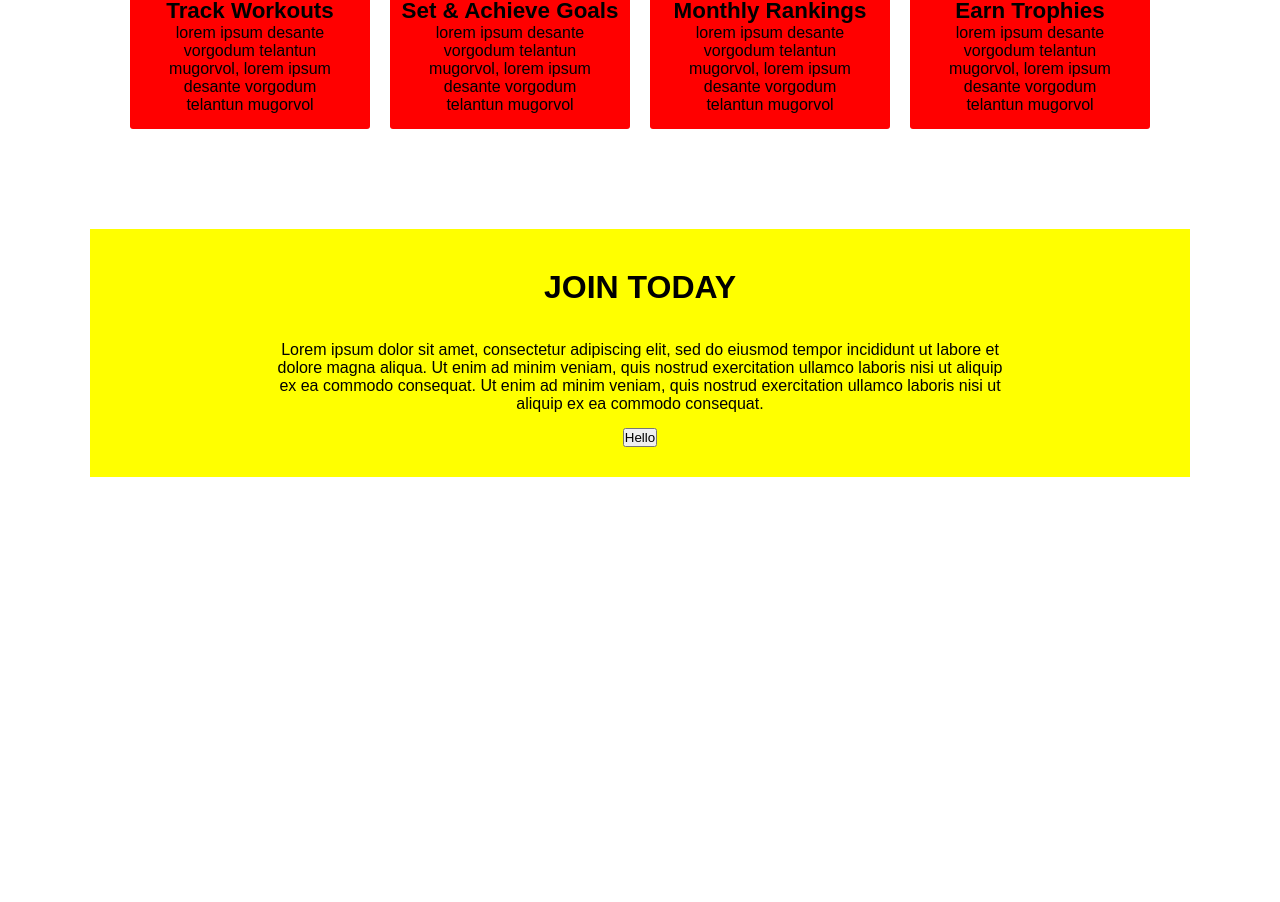
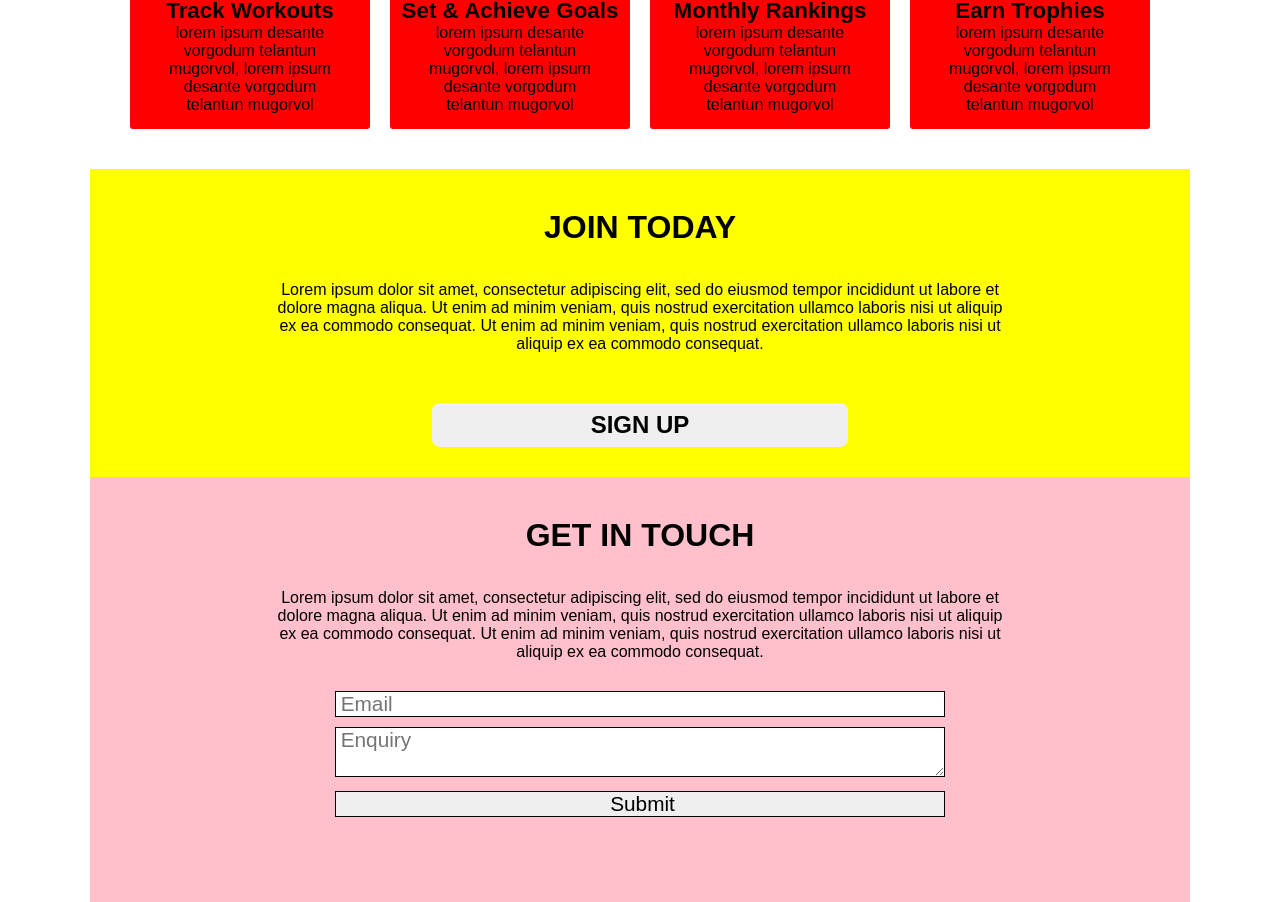
Before and after one commit to connorca22/fitalytics, a React (Create React App) app: page / in a window 1280 px wide. Shown: the part 753-1655 px from the top of the page. Before the commit the page ends 1230 px from the top, so only its background shows below. Built offline with nearby package versions, Linux system fonts and the light colour scheme.

Commit message:
created contact form on homepage, will need to connect to email client later. Created FooterNav.

```diff
--- a/src/components/Home.js
+++ b/src/components/Home.js
@@ -3,6 +3,7 @@ import {Container, Flex} from "./styled/Container.styled"
 import HomeHeader from "./homeComponents/HomeHeader"
 import AppFeatures from "./homeComponents/AppFeatures"
 import Join from "./homeComponents/Join"
+import Contact from "./homeComponents/Contact"
 
 export default function Home() {
     return (
@@ -11,6 +12,7 @@ export default function Home() {
             <HomeHeader />
             <AppFeatures />
             <Join />
+            <Contact />
         </>
     )
 }
--- /dev/null
+++ b/src/components/homeComponents/Contact.js
@@ -0,0 +1,42 @@
+import { useState } from "react"
+import { Container, Flex } from "../styled/Container.styled"
+import { SectionWrapper, Form} from "../styled/Home.styled"
+
+export default function Contact() {
+
+    const initialState = {
+        email: "",
+        enquiry: ""
+    }
+    const [formData, setFormData] = useState(initialState)
+
+    function onInputChange(event) {
+        setFormData({
+            ...formData,
+            [event.target.name]: event.target.value
+        })
+    }
+
+    // FIX: submit form to email service.
+    function onFormSubmit(event) {
+        console.log(formData.email)
+        console.log(formData.enquiry)
+        event.preventDefault()
+    }
+
+    return (
+        <SectionWrapper>
+            <Container bg="pink">
+                <Flex fd="column" ai="center" jc="space-around">
+                    <h1 style={{marginBottom: "20px", marginTop: "10px"}}>GET IN TOUCH</h1>
+                    <p style={{margin: "15px 15px", marginBottom: "15px", width: "70%"}}>Lorem ipsum dolor sit amet, consectetur adipiscing elit, sed do eiusmod tempor incididunt ut labore et dolore magna aliqua. Ut enim ad minim veniam, quis nostrud exercitation ullamco laboris nisi ut aliquip ex ea commodo consequat. Ut enim ad minim veniam, quis nostrud exercitation ullamco laboris nisi ut aliquip ex ea commodo consequat.</p>
+                    <Form onSubmit={onFormSubmit}>
+                        <input type="text" name="email" id="email" value={formData.email} onChange={onInputChange} placeholder="Email"></input>
+                        <textarea name="enquiry" id="enquiry" value={formData.enquiry} onChange={onInputChange} placeholder="Enquiry"></textarea>
+                        <input type="submit" value="Submit" id="submit"></input>
+                    </Form>
+                </Flex>
+            </Container>
+        </SectionWrapper>
+    )
+}
--- a/src/components/homeComponents/HomeHeader.js
+++ b/src/components/homeComponents/HomeHeader.js
@@ -2,7 +2,7 @@ import { SectionWrapper, HeaderContainer } from "../styled/Home.styled"
 
 export default function HomeHeader() {
     return (
-    <SectionWrapper bg='pink'>
+    <SectionWrapper bg='pink' marginTop="60px">
         <HeaderContainer>
             <div style={{width: "50%", border: "1px solid black", display: "flex", flexDirection: "column", alignItems: "center", backgroundColor: "white"}}>
                 <h1 style={{margin: "15px 15px"}}>FITALYTICS</h1>
--- a/src/components/homeComponents/Join.js
+++ b/src/components/homeComponents/Join.js
@@ -1,16 +1,16 @@
 import { Container, Flex } from "../styled/Container.styled"
 import { Link } from "react-router-dom"
-import { SectionWrapper } from "../styled/Home.styled"
+import { SectionWrapper, Btn } from "../styled/Home.styled"
 
 export default function Join() {
 
     return (
         <SectionWrapper>
             <Container bg="yellow">
-                <Flex fd="column" ai="center">
+                <Flex fd="column" ai="center" jc="space-around">
                     <h1 style={{marginBottom: "20px", marginTop: "10px"}}>JOIN TODAY</h1>
                     <p style={{margin: "15px 15px", marginBottom: "15px", width: "70%"}}>Lorem ipsum dolor sit amet, consectetur adipiscing elit, sed do eiusmod tempor incididunt ut labore et dolore magna aliqua. Ut enim ad minim veniam, quis nostrud exercitation ullamco laboris nisi ut aliquip ex ea commodo consequat. Ut enim ad minim veniam, quis nostrud exercitation ullamco laboris nisi ut aliquip ex ea commodo consequat.</p>
-                    <Link to="/sign-up"><button>Hello</button></Link>
+                    <Btn><Link to="/sign-up" style={{textDecoration: "none", color: "black"}}>SIGN UP</Link></Btn>
                 </Flex>
             </Container>
         </SectionWrapper>
--- a/src/components/styled/Home.styled.js
+++ b/src/components/styled/Home.styled.js
@@ -31,9 +31,9 @@ export const NavLi = styled.li`
     text-decoration: none;
 `
 
-export const SectionWrapper = styled.header`
+export const SectionWrapper = styled.div`
     background-color: ${({bg}) => bg};
-    margin-top: 60px;
+    margin-top: ${({marginTop}) => marginTop};
 `
 
 export const HeaderContainer = styled.div`
@@ -71,3 +71,39 @@ export const FeatureCard = styled.div`
     }
 
 `
+
+export const Btn = styled.button`
+    width: 60%;
+    padding: 8px 0px 8px 0px;
+    font-size: 1.5em;
+    font-weight: bold;
+    border-radius: 8px;
+    border: none;
+    margin-top: 20px;
+
+    @media screen and (min-width: 750px) {
+        width: 40%;
+        margin-top: 35px;
+    }
+
+`
+
+
+export const Form = styled.form`
+    padding: 15px;
+    text-align: center;
+    border-radius: 3px;
+    margin-bottom: 30px;
+
+    input, textarea {
+        width: 100%;
+        margin-bottom: 10px;
+        font-size: 1.3em;
+        border: 1px solid black;
+        padding-left: 5px;
+    }
+    ::placeholder {
+    color: black;
+    opacity: 0.6;
+  }
+`
```
Also changed, not shown: src/components/homeComponents/FooterNav.js (added).
